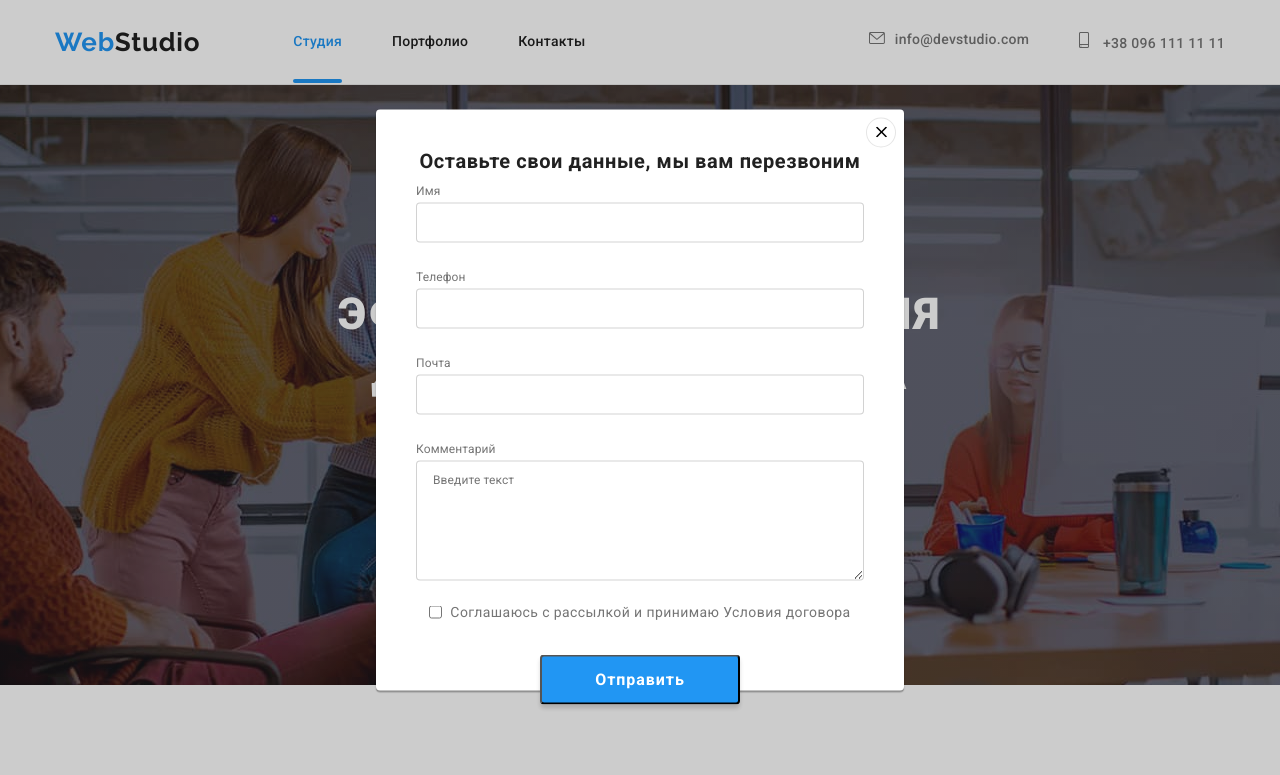
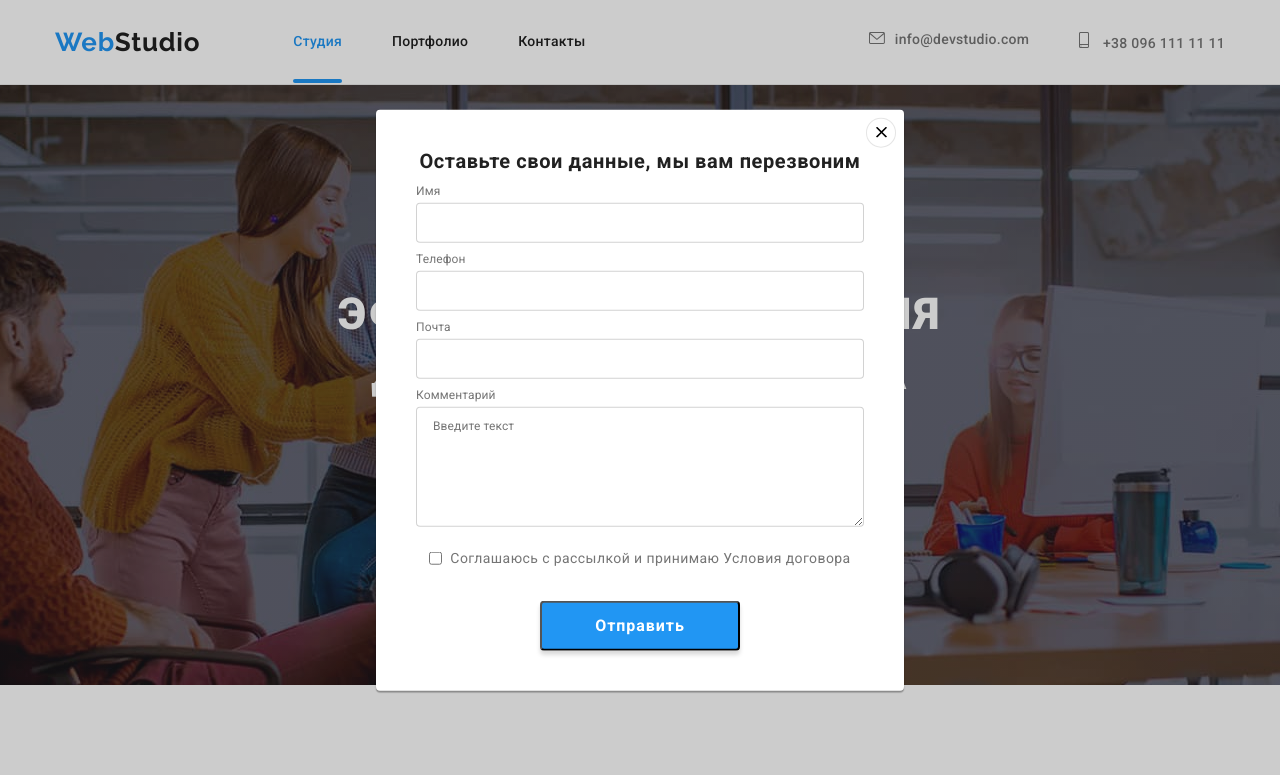
Before and after one commit to RostyslavDubinin/goit-markup-hw-06, a plain HTML site: page index.html in a window 1280 px wide. Both pictures are taken after a click on the button "Заказать услугу". Shown: the top 775 px of the page. Drawn offline with nearby package versions, Linux system fonts and the light colour scheme.

Commit message:
Update styles.css

```diff
--- a/styles.css
+++ b/styles.css
@@ -885,6 +885,8 @@ img {
     margin-bottom: 4px;
 }
 .contact-modal input {
+    position: relative;
+    display: block;
     margin-bottom: 10px;
     width: 448px;
     height: 40px;
@@ -893,6 +895,15 @@ img {
     border-radius: 4px;
 
 }
+
+.contact-modal svg {
+    position: absolute;
+    display: block;
+
+
+}
+
+
 .contact-modal textarea {
     margin-bottom: 20px;
     padding: 12px 16px;
```
